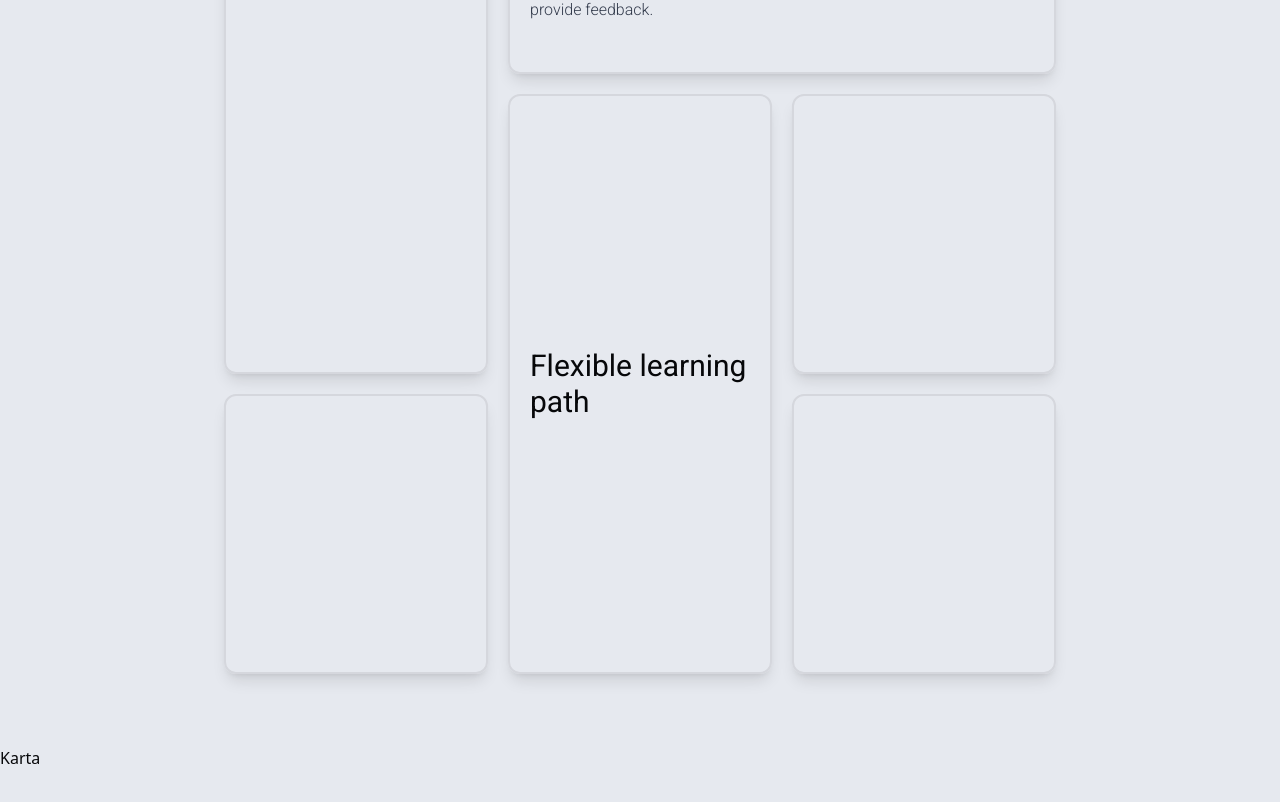
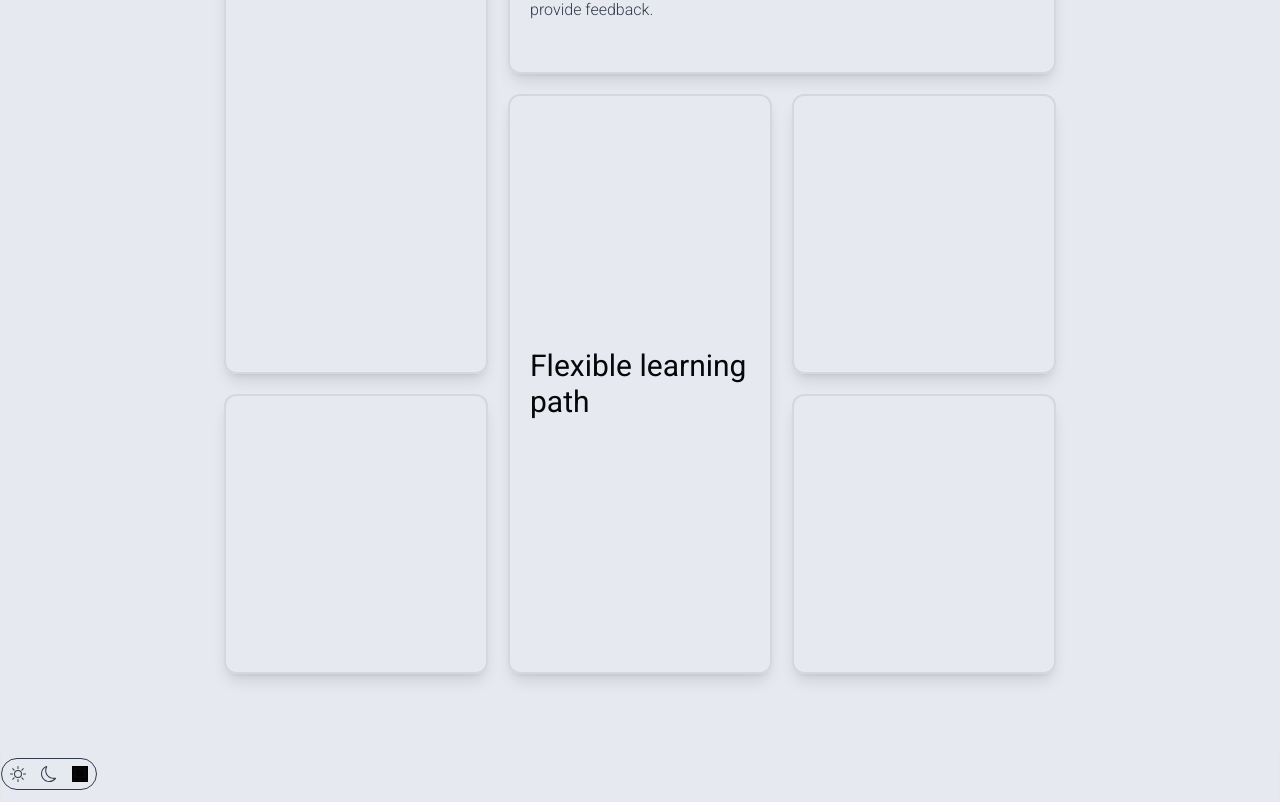
Before and after one commit to Lavryniukk/omniscent-frontend, a Next.js app: page / in a window 1280 px wide. Shown: the part 1210-2012 px from the top of the page. Before the commit the page ends 1980 px from the top, so only its background shows below. Built offline with nearby package versions, Linux system fonts and the light colour scheme.

Commit message:
Added color theme switcher

```diff
--- a/app/(pages)/(main)/layout.tsx
+++ b/app/(pages)/(main)/layout.tsx
@@ -1,3 +1,5 @@
+"use client";
+import useTheme from "@/app/shared/storages/themeStorage";
 import "@/app/globals.css";
 import Footer from "@/app/modules/footer/Footer";
 import type { Metadata } from "next";
@@ -20,6 +22,7 @@ export default function RootLayout({
 }: {
   children: React.ReactNode;
 }) {
+  const theme = useTheme((state) => state.theme);
   return (
     <html lang="en" className={`${roboto.variable}`}>
       <body>
--- /dev/null
+++ b/app/components/themeSwitcher/ThemeSwitcher.tsx
@@ -0,0 +1,48 @@
+"use client";
+import useTheme from "@/app/shared/storages/themeStorage";
+import { BsSun, BsMoon } from "react-icons/bs";
+import { GrSystem } from "react-icons/gr";
+let Switcher = () => {
+  const theme = useTheme((state) => state.theme);
+  const setTheme = useTheme((state) => state.setTheme);
+  let handleClick = (e: React.MouseEvent<HTMLDivElement, MouseEvent>) => {};
+  let position;
+  switch (theme) {
+    case "light":
+      break;
+
+    default:
+      break;
+  }
+  return (
+    <div
+      onClick={(e) => {
+        handleClick(e);
+      }}
+      className="border border-accent select-none flex items-center relative justify-between rounded-full w-24 px-2 h-8"
+    >
+      {/* <div
+        className={`aspect-square opacity-50 w-6 ${position} bg-secondary rounded-full absolute`}
+      /> */}
+      <BsSun
+        onClick={() => {
+          setTheme("light");
+        }}
+        className={`text-accent ${theme === "light" && "text-text"}`}
+      />
+      <BsMoon
+        onClick={() => {
+          setTheme("dark");
+        }}
+        className={`text-accent ${theme === "dark" && "text-text"}`}
+      />
+      <GrSystem
+        onClick={() => {
+          setTheme("system");
+        }}
+        className={`bg-accent ${theme === "system" && "bg-text"}`}
+      />
+    </div>
+  );
+};
+export default Switcher;
--- a/app/globals.css
+++ b/app/globals.css
@@ -2,6 +2,7 @@
 @tailwind components;
 @tailwind utilities;
 
+@layer base {
   :root {
     --text: #060709;
     --background: #e6e9ef;
@@ -11,6 +12,21 @@
   }
   @media (prefers-color-scheme: dark) {
     :root {
+      --text: #e6e9ef;
+      --background: #060709;
+      --primary: #395eb4;
+      --secondary: #1a1e28;
+      --accent: #7685a2;
+    }
+  }
+  :root[data-theme="light"] {
+    --text: #060709;
+    --background: #e6e9ef;
+    --primary: #356bdf;
+    --secondary: #d5d7dd;
+    --accent: #333b4c;
+  }
+  :root[data-theme="dark"] {
     --text: #e6e9ef;
     --background: #060709;
     --primary: #395eb4;
--- a/app/modules/footer/Footer.tsx
+++ b/app/modules/footer/Footer.tsx
@@ -1,5 +1,11 @@
+import Switcher from "@/app/components/themeSwitcher/ThemeSwitcher";
+
 const Footer = () => {
-  return <footer className="text-text">Karta</footer>;
+  return (
+    <footer className="text-text h-14 border flex items-center">
+      <Switcher />
+    </footer>
+  );
 };
 
 export default Footer;
--- /dev/null
+++ b/app/shared/storages/themeStorage.tsx
@@ -0,0 +1,22 @@
+"use client";
+import { create } from "zustand";
+type theme = "light" | "dark" | "system";
+interface ThemeTypes {
+  theme: theme;
+  setTheme: (newTheme: theme) => void;
+}
+let useTheme = create<ThemeTypes>((set, get) => ({
+  theme: "system",
+  setTheme: (newTheme) => {
+    if (newTheme === "dark") {
+      document.documentElement.setAttribute("data-theme", "dark");
+    } else if (newTheme === "light") {
+      document.documentElement.setAttribute("data-theme", "light");
+    } else {
+      document.documentElement.removeAttribute("data-theme");
+    }
+    set({ theme: newTheme });
+  },
+}));
+
+export default useTheme;
```
Lines whose indentation alone changed are shown as unchanged.
